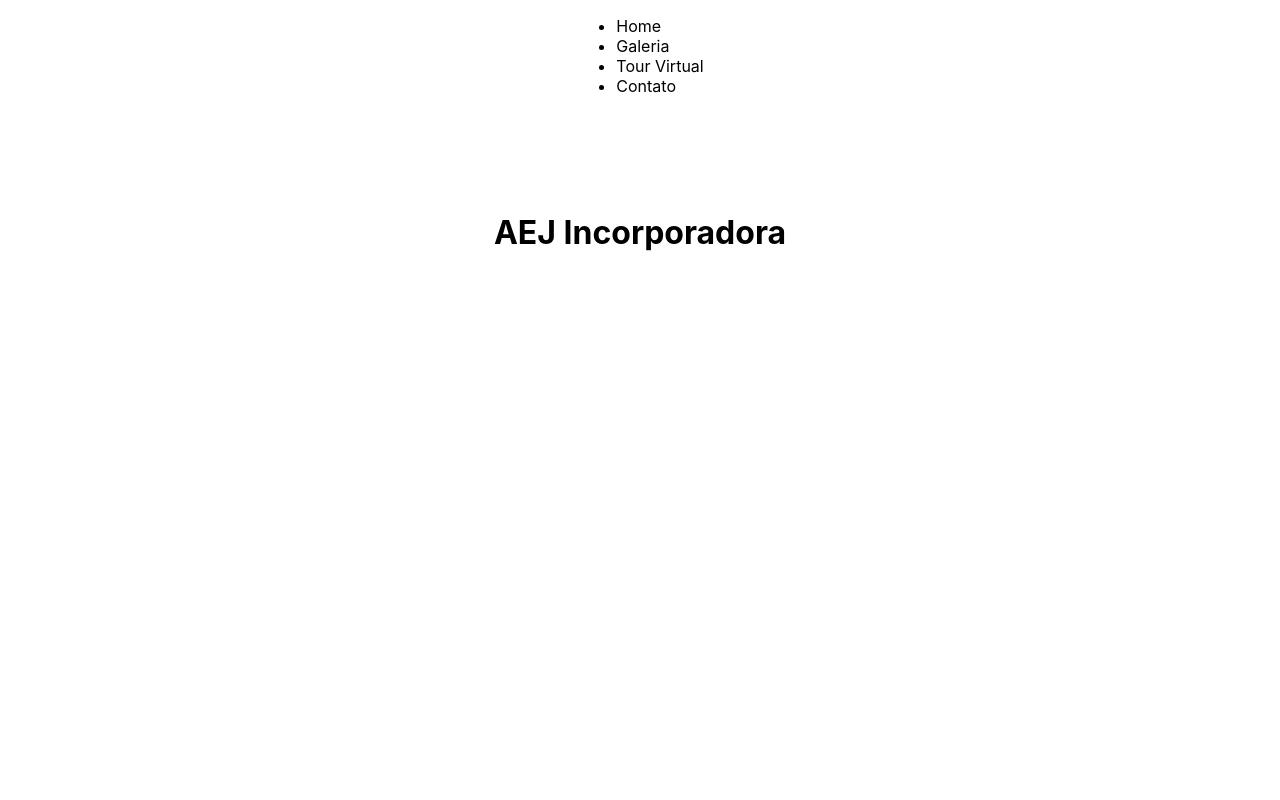
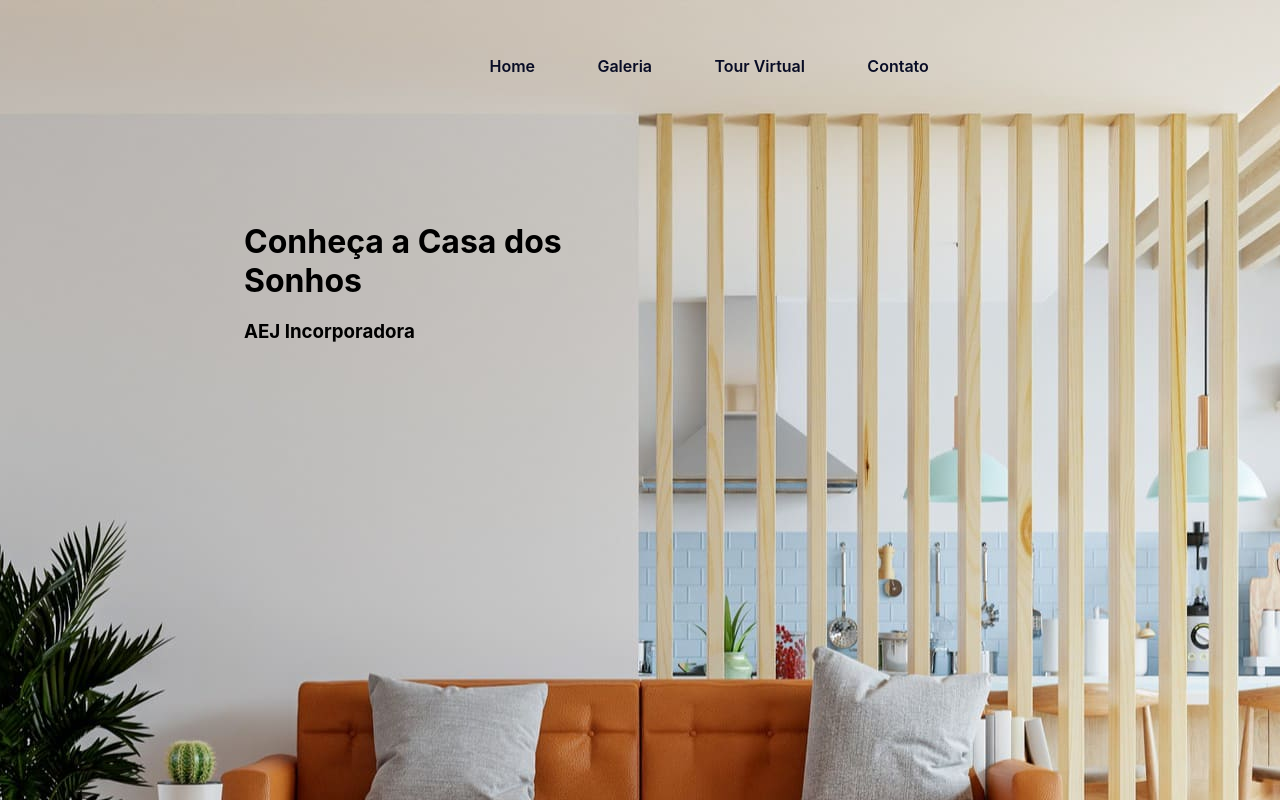
Before and after one commit to ericbraz/real_estate, a Next.js app: page / in a window 1280 px wide. Built offline with nearby package versions, Linux system fonts and the light colour scheme.

Commit message:
creating top menu

```diff
--- /dev/null
+++ b/components/IndexPage/IndexPage.module.scss
@@ -0,0 +1,48 @@
+.allDivs {
+   height: fit-content;
+}
+
+.mainDiv {
+   .topDiv {
+      display: flex;
+      flex-direction: row;
+      align-items: center;
+      justify-content: center;
+      width: 65vw;
+
+      .leftDiv,
+      .rightDiv {
+         display: flex;
+         flex-direction: column;
+         width: 100%;
+
+         h1,
+         h2,
+         h3,
+         h4,
+         h5,
+         h6,
+         div,
+         p {
+            margin: 0.625rem 1.25rem;
+
+            h1,
+            h2,
+            h3,
+            h4,
+            h5,
+            h6,
+            div,
+            p {
+               margin: 0;
+            }
+         }
+      }
+      .leftDiv {
+         align-items: flex-start;
+      }
+      .rightDiv {
+         align-items: flex-end;
+      }
+   }
+}
--- /dev/null
+++ b/components/IndexPage/IndexPage.tsx
@@ -0,0 +1,24 @@
+import React from 'react'
+import { MENU_ITEMS } from '../../constants/topMenu'
+import styles from './IndexPage.module.scss'
+
+function IndexPage() {
+   const [t1, t2, t3, t4] = MENU_ITEMS
+
+   return (
+      <div id={t1.id} className={`${styles.mainDiv} ${styles.allDivs}`}>
+         <div className={styles.topDiv}>
+            <div className={styles.leftDiv}>
+               <h1>Conheça a Casa dos Sonhos</h1>
+               <h3>AEJ Incorporadora</h3>
+            </div>
+            <div className={styles.rightDiv}></div>
+         </div>
+         <div id={t2.id} className={`${styles.allDivs}`}></div>
+         <div id={t3.id} className={`${styles.allDivs}`}></div>
+         <div id={t4.id} className={`${styles.allDivs}`}></div>
+      </div>
+   )
+}
+
+export default IndexPage
--- /dev/null
+++ b/components/IndexPage/index.tsx
@@ -0,0 +1,3 @@
+import IndexPage from './IndexPage'
+
+export default IndexPage
--- /dev/null
+++ b/components/Layout/Layout.module.scss
@@ -0,0 +1,5 @@
+.container {
+   background: no-repeat top center;
+   background-image: url('/assets/top-backgrounds/living-room-3d-rendering.jpg');
+   min-height: 100vh;
+}
--- a/components/Layout/Layout.tsx
+++ b/components/Layout/Layout.tsx
@@ -1,15 +1,16 @@
 import React from 'react'
+import styles from './Layout.module.scss'
 import Foot from './Foot'
 import Header from './Header'
 import Main from './Main'
 
 function Layout({ children }: any) {
    return (
-      <>
+      <div className={styles.container}>
          <Header />
          <Main>{children}</Main>
          <Foot />
-      </>
+      </div>
    )
 }
 
--- a/components/Layout/Main/Main.tsx
+++ b/components/Layout/Main/Main.tsx
@@ -4,7 +4,6 @@ import styles from './Main.module.scss'
 function Main({ children }: any) {
    return (
       <main className={styles.main}>
-         <h1>AEJ Incorporadora</h1>
          {children}
       </main>
    )
--- a/components/Menu/Menu.module.scss
+++ b/components/Menu/Menu.module.scss
@@ -0,0 +1,24 @@
+@import '../../styles/mixins';
+
+.menu {
+   padding: 2rem 20rem;
+   display: flex;
+   align-items: center;
+   justify-content: flex-end;
+   flex-direction: row;
+   width: 100%;
+
+   li {
+      color: $color1;
+      cursor: pointer;
+      font-weight: 600;
+      display: block;
+      border-radius: 0.75rem;
+      margin: 0 0.75rem;
+      padding: 0.5rem 1.2rem;
+   }
+   li:hover {
+      background-color: $color3;
+      color: $color4;
+   }
+}
--- a/components/Menu/Menu.tsx
+++ b/components/Menu/Menu.tsx
@@ -1,26 +1,22 @@
+import Link from 'next/link'
 import React from 'react'
+import { MENU_ITEMS } from '../../constants/topMenu'
+import styles from './Menu.module.scss'
 
 interface Props {
-   menuStyle: {
-      readonly [key: string]: string
-   }
+   menuStyle: { readonly [key: string]: string }
 }
 
 const Menu = (props: Props) => {
    const { menuStyle } = props
 
-   const menuItems = [
-      { name: 'Home', link: '/' },
-      { name: 'Galeria', link: '/' },
-      { name: 'Tour Virtual', link: '/' },
-      { name: 'Contato', link: '/' },
-   ]
-
    return (
       <nav className={menuStyle.header}>
-         <ul>
-            {menuItems.map((menu) => (
-               <li key={menu.name}>{menu.name}</li>
+         <ul className={styles.menu}>
+            {MENU_ITEMS.map((menu) => (
+               <Link href={`#${menu.id}`}>
+                  <li key={menu.name}>{menu.name}</li>
+               </Link>
             ))}
          </ul>
       </nav>
--- /dev/null
+++ b/constants/topMenu.ts
@@ -0,0 +1,6 @@
+export const MENU_ITEMS = [
+   { name: 'Home', id: 'home' },
+   { name: 'Galeria', id: 'galeria' },
+   { name: 'Tour Virtual', id: 'Tour' },
+   { name: 'Contato', id: 'contato' },
+]
--- a/pages/index.tsx
+++ b/pages/index.tsx
@@ -1,10 +1,10 @@
 import type { NextPage } from 'next'
-import Layout from '../components/Layout'
+import IndexPage from '../components/IndexPage'
 
 const Home: NextPage = () => {
    return (
       <>
-
+         <IndexPage />
       </>
    )
 }
--- a/styles/_mixins.scss
+++ b/styles/_mixins.scss
@@ -1,3 +1,9 @@
+$color1: #080c25;
+$color2: #161e35;
+$color3: #3071e7;
+$color4: #ffffff;
+$color5: #a6b2ec;
+
 @mixin layout {
    flex: 1;
    display: flex;
--- a/styles/globals.css
+++ b/styles/globals.css
@@ -2,8 +2,9 @@ html,
 body {
    padding: 0;
    margin: 0;
-  font-family: -apple-system, BlinkMacSystemFont, Segoe UI, Roboto, Oxygen,
-    Ubuntu, Cantarell, Fira Sans, Droid Sans, Helvetica Neue, sans-serif;
+   font-family: -apple-system, BlinkMacSystemFont, Segoe UI, Roboto, Oxygen, Ubuntu, Cantarell,
+      Fira Sans, Droid Sans, Helvetica Neue, sans-serif;
+   scroll-behavior: smooth;
 }
 
 a {
@@ -21,6 +22,6 @@ a {
    }
    body {
       color: white;
-    background: black;
+      background: #080c25;
    }
 }
```
Also changed, not shown: public/assets/top-backgrounds/living-room-3d-rendering.jpg (added), public/assets/top-backgrounds/solar-panels-roof-modern-house-harvesting-renewable-energy-with-solar-cell-panels-exterior-design-3d-rendering.jpg (added). Lines whose indentation alone changed are shown as unchanged.
